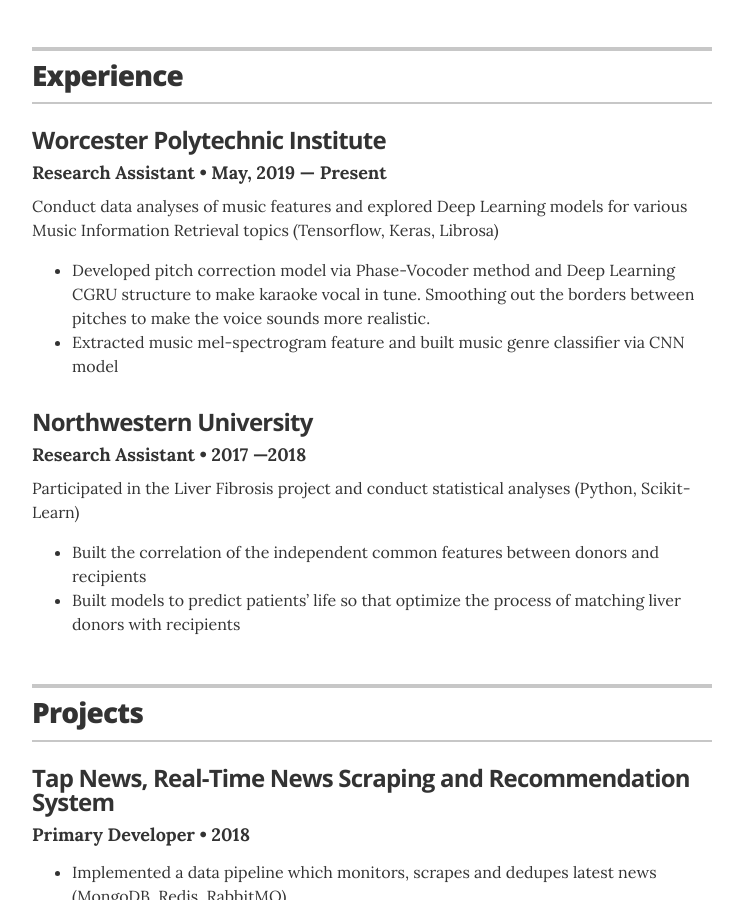
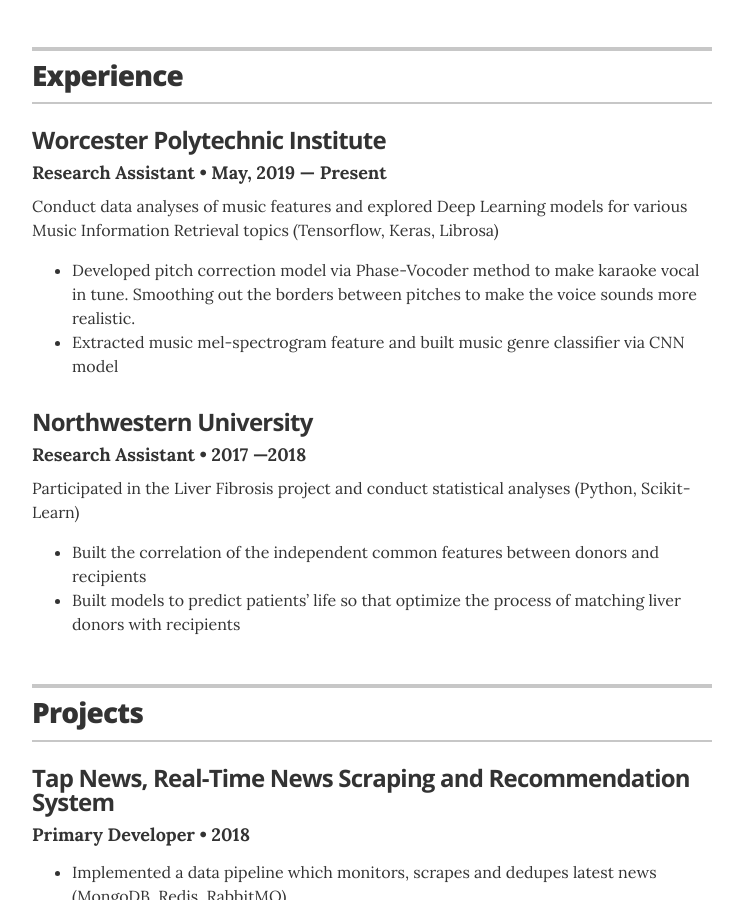
Before and after one commit to guangboyu/resume, a Jekyll site: the page built from index.html, in a window 1280 px wide and 900 px high, scrolled down 1021 px. Shown: the whole window, without its empty margins (268-1011 px from the left). Built offline with Jekyll 4.4.1, drawn with Linux system fonts in a browser that asks for light colours.

Commit message:
Initial commit

```diff
--- a/_data/experience.yml
+++ b/_data/experience.yml
@@ -3,7 +3,7 @@
 - company: Worcester Polytechnic Institute
   position: Research Assistant
   duration: May, 2019 &mdash; Present
-  summary: Conduct data analyses of music features and explored Deep Learning models for various Music Information Retrieval topics (Tensorflow, Keras, Librosa)<ul class="resume-item-list"><li>Developed pitch correction model via Phase-Vocoder method and Deep Learning CGRU structure to make karaoke vocal in tune. Smoothing out the borders between pitches to make the voice sounds more realistic. </li><li>Extracted music mel-spectrogram feature and built music genre classifier via CNN model </li></ul>
+  summary: Conduct data analyses of music features and explored Deep Learning models for various Music Information Retrieval topics (Tensorflow, Keras, Librosa)<ul class="resume-item-list"><li>Developed pitch correction model via Phase-Vocoder method to make karaoke vocal in tune. Smoothing out the borders between pitches to make the voice sounds more realistic. </li><li>Extracted music mel-spectrogram feature and built music genre classifier via CNN model </li></ul>
 
 
 - company: Northwestern University
```
